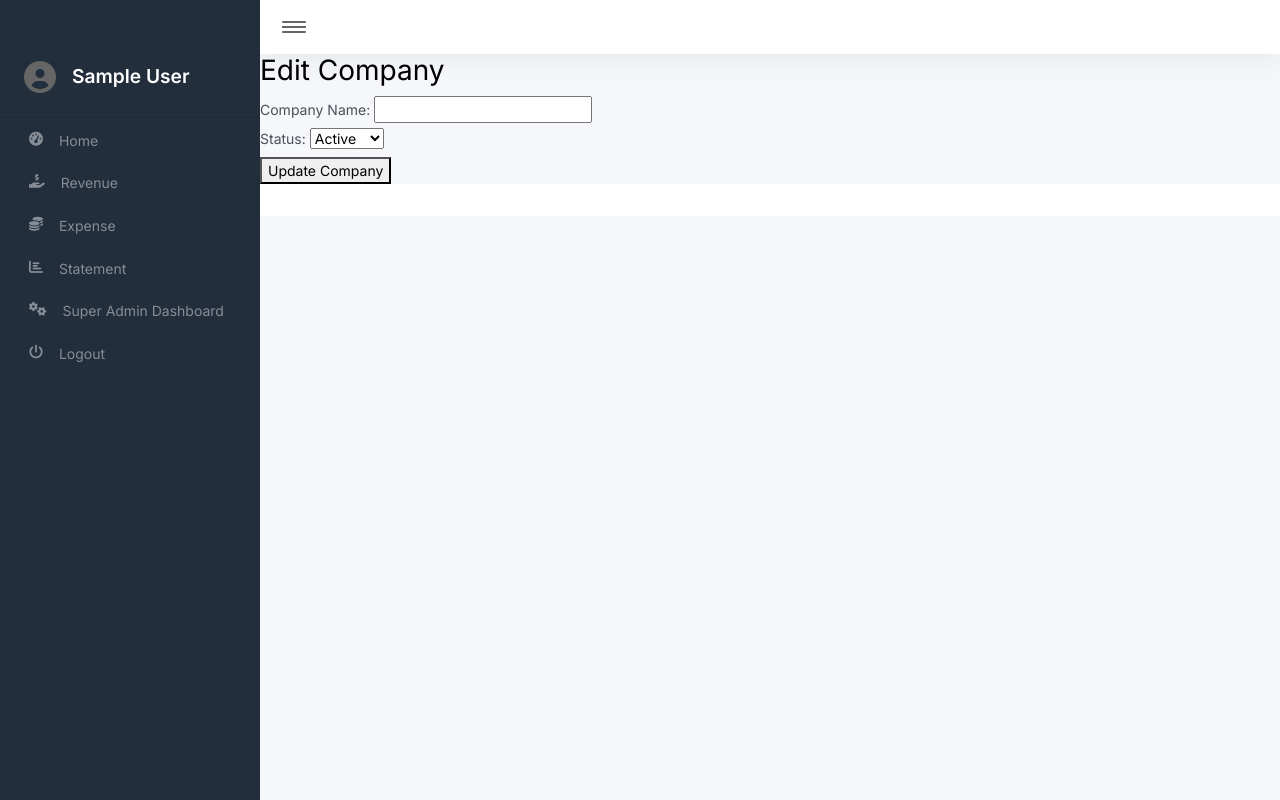
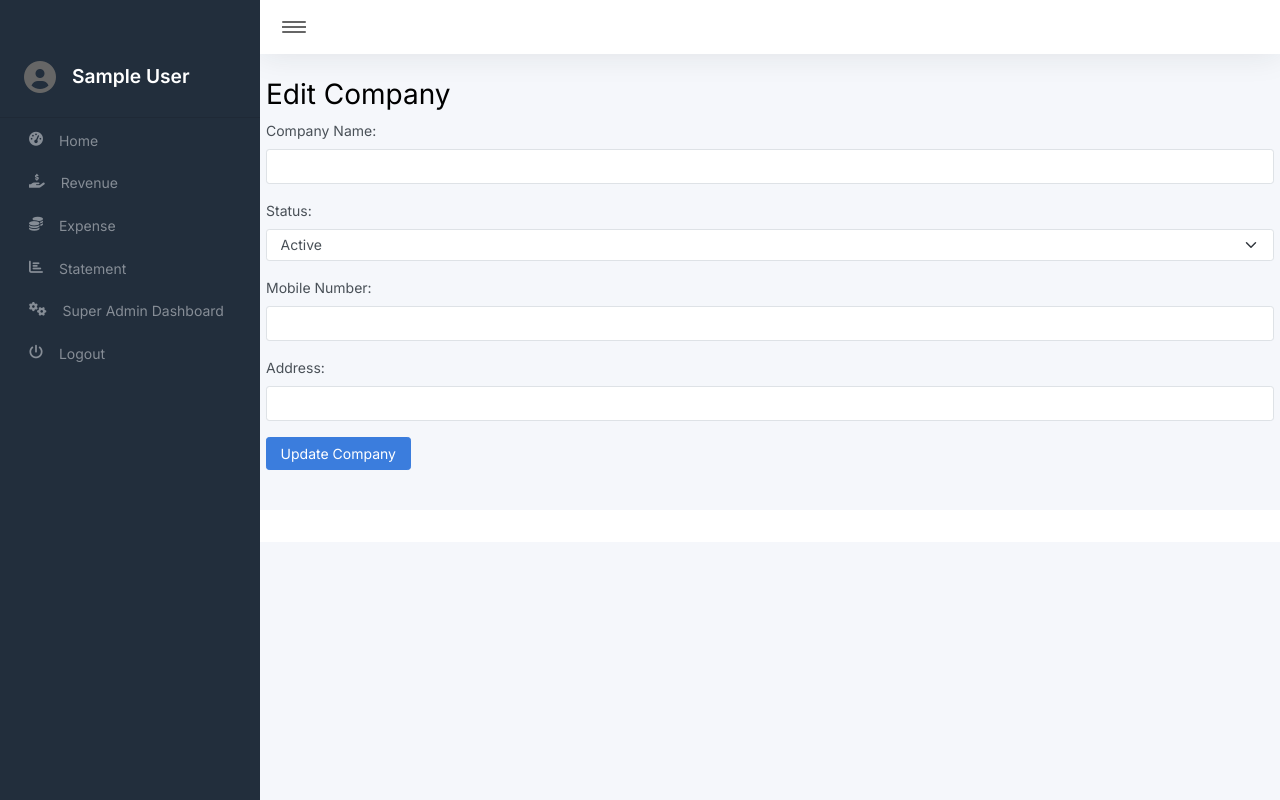
Before and after one commit to PulakBala/super-admin, a PHP site: page /edit_company.php?id=1 in a window 1280 px wide. Run offline with PHP 8.4, Linux system fonts and the light colour scheme; the visitor is signed in with stand-in values (Sample User, id 1); data that the repository does not hold is empty; some libraries are stand-ins or nearby versions.

Commit message:
company email and address added and display login button click to login another account

```diff
--- a/add_company.php
+++ b/add_company.php
@@ -13,10 +13,14 @@ if ($_SERVER["REQUEST_METHOD"] == "POST") {
     $company_name = $_POST['company_name'];
     $admin_email = $_POST['admin_email'];
     $admin_password = $_POST['admin_password'];
+    $mobile_number = $_POST['mobile_number']; // New field
+    $company_address = $_POST['company_address']; // New field
 
     // কোম্পানি ডেটা ইনসার্ট করুন
-    $stmt = $conn->prepare("INSERT INTO companies (name) VALUES (:name)");
+    $stmt = $conn->prepare("INSERT INTO companies (name, mobile_number, address) VALUES (:name, :mobile_number, :address)");
     $stmt->bindParam(':name', $company_name);
+    $stmt->bindParam(':mobile_number', $mobile_number); // New field
+    $stmt->bindParam(':address', $company_address); // New field
     $stmt->execute();
     $company_id = $conn->lastInsertId(); // নতুন কোম্পানির ID
 
--- a/edit_company.php
+++ b/edit_company.php
@@ -13,11 +13,15 @@ if ($_SERVER["REQUEST_METHOD"] == "POST") {
     $company_id = $_POST['company_id'];
     $company_name = $_POST['company_name'];
     $status = $_POST['status'];
+    $mobile_number = $_POST['mobile_number'];
+    $address = $_POST['address'];
 
     // কোম্পানি ডেটা আপডেট করুন
-    $stmt = $conn->prepare("UPDATE companies SET name = :name, status = :status WHERE id = :id");
+    $stmt = $conn->prepare("UPDATE companies SET name = :name, status = :status, mobile_number = :mobile_number, address = :address WHERE id = :id");
     $stmt->bindParam(':name', $company_name);
     $stmt->bindParam(':status', $status);
+    $stmt->bindParam(':mobile_number', $mobile_number);
+    $stmt->bindParam(':address', $address);
     $stmt->bindParam(':id', $company_id);
     $stmt->execute();
 
@@ -35,19 +39,31 @@ $company = $stmt->fetch(PDO::FETCH_ASSOC);
 ?>
 
 
-    <h1>Edit Company</h1>
-    <form action="edit_company.php" method="POST">
+  <div class="container py-4">
+  <h1>Edit Company</h1>
+    <form action="edit_company.php" method="POST" class="form-group">
         <input type="hidden" name="company_id" value="<?php echo htmlspecialchars($company['id']); ?>">
-        <label for="company_name">Company Name:</label>
-        <input type="text" id="company_name" name="company_name" value="<?php echo htmlspecialchars($company['name']); ?>" required>
-        <br>
-        <label for="status">Status:</label>
-        <select id="status" name="status">
-            <option value="active" <?php echo $company['status'] === 'active' ? 'selected' : ''; ?>>Active</option>
-            <option value="inactive" <?php echo $company['status'] === 'inactive' ? 'selected' : ''; ?>>Inactive</option>
-        </select>
-        <br>
-        <button type="submit">Update Company</button>
+        <div class="mb-3">
+            <label for="company_name" class="form-label">Company Name:</label>
+            <input type="text" id="company_name" name="company_name" value="<?php echo htmlspecialchars($company['name']); ?>" class="form-control" required>
+        </div>
+        <div class="mb-3">
+            <label for="status" class="form-label">Status:</label>
+            <select id="status" name="status" class="form-select">
+                <option value="active" <?php echo $company['status'] === 'active' ? 'selected' : ''; ?>>Active</option>
+                <option value="inactive" <?php echo $company['status'] === 'inactive' ? 'selected' : ''; ?>>Inactive</option>
+            </select>
+        </div>
+        <div class="mb-3">
+            <label for="mobile_number" class="form-label">Mobile Number:</label>
+            <input type="text" id="mobile_number" name="mobile_number" value="<?php echo htmlspecialchars($company['mobile_number']); ?>" class="form-control" required>
+        </div>
+        <div class="mb-3">
+            <label for="address" class="form-label">Address:</label>
+            <input type="text" id="address" name="address" value="<?php echo htmlspecialchars($company['address']); ?>" class="form-control" required>
+        </div>
+        <button type="submit" class="btn btn-primary">Update Company</button>
     </form>
+  </div>
 
 <?php include('footer.php') ?>
--- a/header.php
+++ b/header.php
@@ -282,12 +282,17 @@ $page_title = isset($page_titles[$current_page]) ? $page_titles[$current_page] :
 
 
         <div class="main">
+
             <nav class="navbar navbar-expand navbar-light navbar-bg">
                 <a class="sidebar-toggle js-sidebar-toggle">
                     <i class="hamburger align-self-center">
                         <span></span>
                     </i>
                 </a>
+
+                <?php if (!isset($_SESSION['role']) || $_SESSION['role'] !== 'super_admin'): ?>
+                    <h4>আমাদের একাউন্টস সফটওয়্যার এর বেটা ভার্সন আপনি ব্যবহার করছেন। সফটওয়্যার ব্যবহার করতে যেয়ে কোনো ধরনের সম্যসা ফেস করলে আমাদেরকে জানাবেন হোয়াটএপে  মেসেজ করে. <span class="" style="color:#025144">+8801681539324</span></h4>
+                <?php endif; ?>
 
                 <!-- <div class="navbar-collapse collapse">
 
```
Also changed, not shown: login_check.php (+1 -12 lines), super_admin_dashboard.php (+24 -0 lines), switch_account.php (added, +30 -0 lines).
